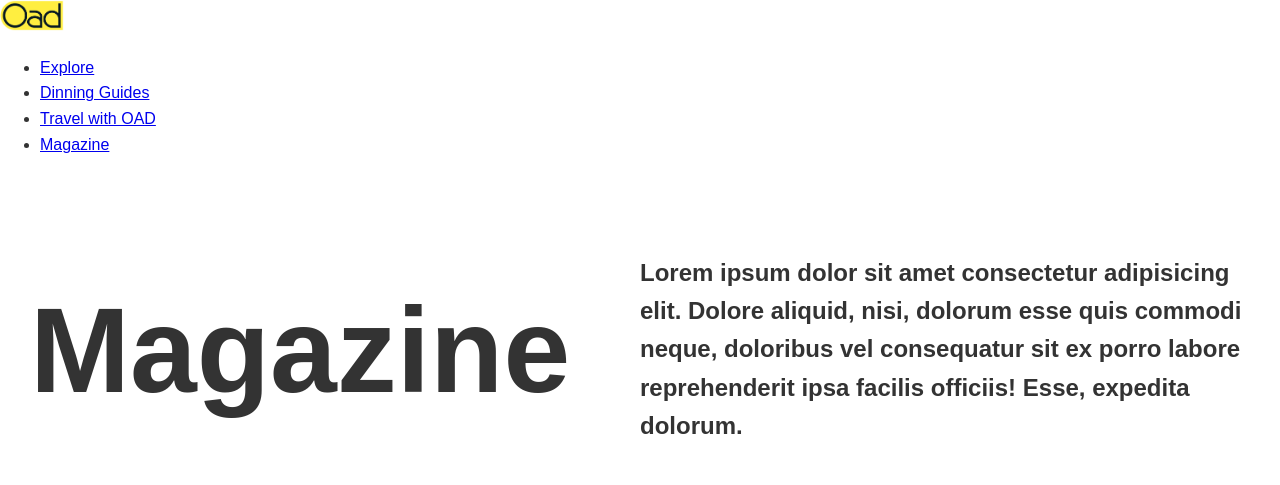
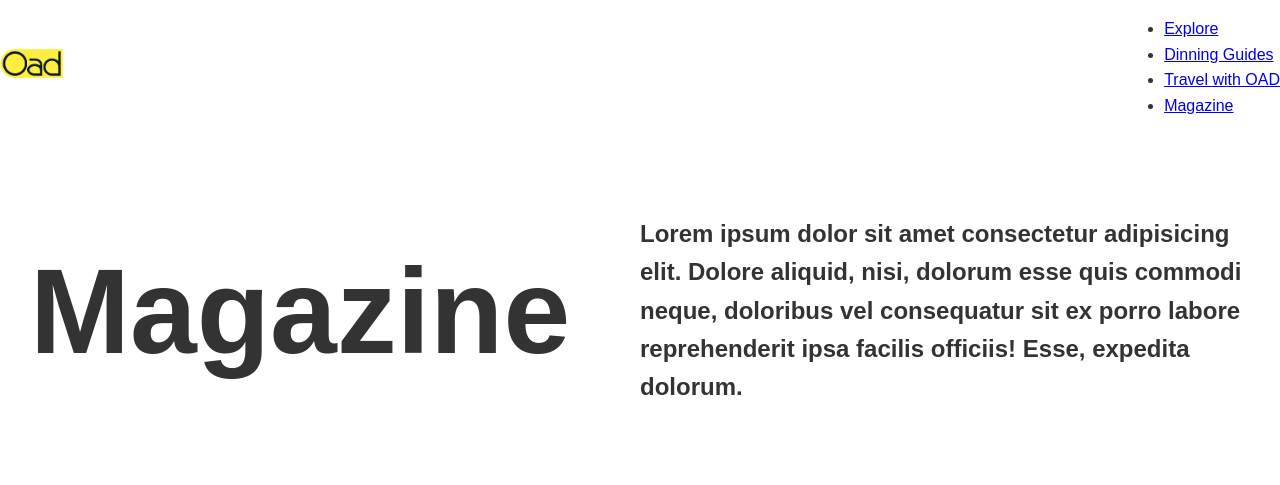
Before and after one commit to RM92023/magazine-web, a plain HTML site: page index.html in a window 1280 px wide. Shown: the top 485 px of the page. Drawn offline with Linux system fonts and the light colour scheme.

Commit message:
feat(style): Ajustar barra de navegacion con su logo y navegacion

```diff
--- a/css/styles.css
+++ b/css/styles.css
@@ -85,6 +85,13 @@ body {
     font-size: 0.9rem;
 }
 
+
+.header_navbar{
+    display: flex;
+    justify-content: space-between;
+    align-items: center;
+}
+
 .navbar_image img{
     width:64px;
     object-fit: contain;
```
